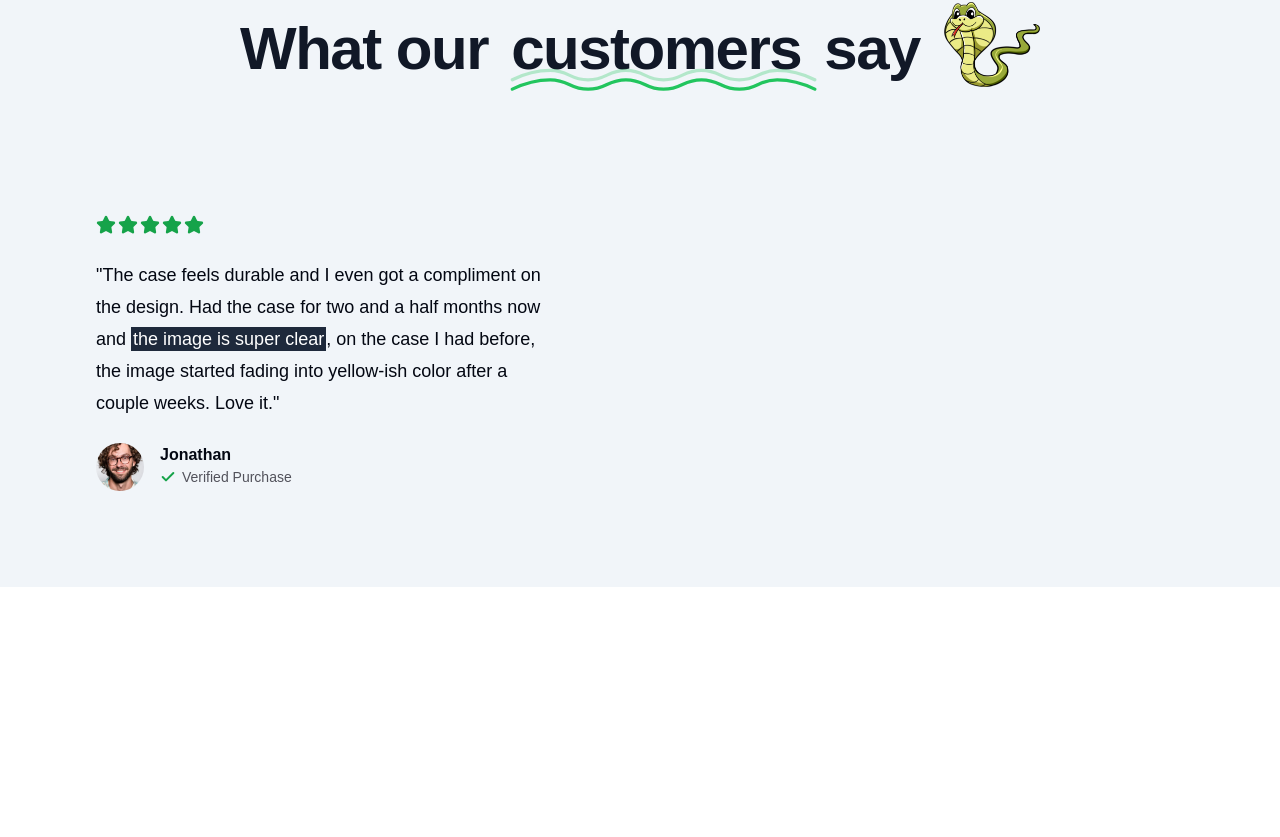
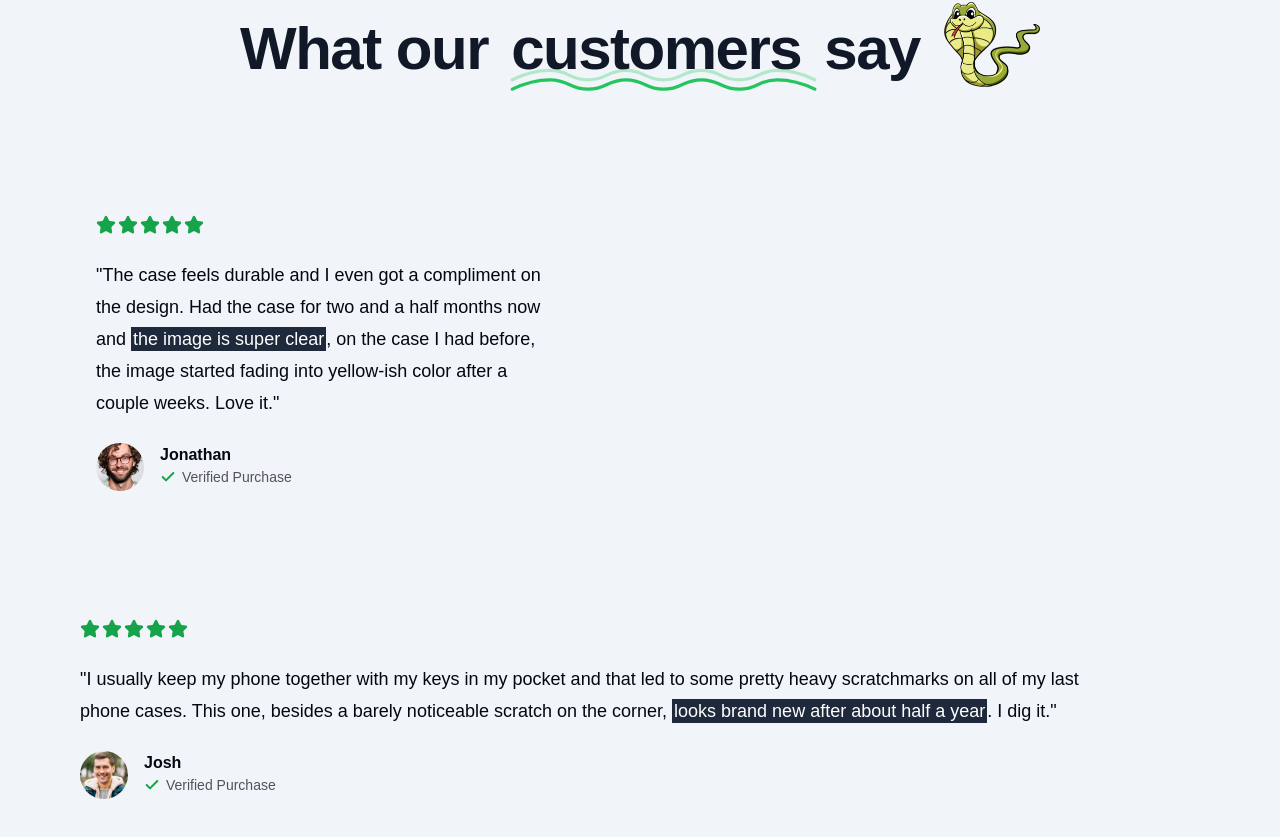
Before and after one commit to Bilshansakib/mobilecase-pro, a Next.js app: page / in a window 1280 px wide. Shown: the part 1089-1926 px from the top of the page. Before the commit the page ends 1676 px from the top, so only its background shows below. Built offline with nearby package versions, Linux system fonts and the light colour scheme; no server answers.

Commit message:
Update: second costomer review

```diff
--- a/src/app/page.tsx
+++ b/src/app/page.tsx
@@ -153,7 +153,41 @@
           </div>
 
           {/* second user review */}
-
+          <div className='flex flex-auto flex-col gap-4 lg:pr-8 xl:pr-20'>
+              <div className='flex gap-0.5 mb-2'>
+                <Star className='h-5 w-5 text-green-600 fill-green-600' />
+                <Star className='h-5 w-5 text-green-600 fill-green-600' />
+                <Star className='h-5 w-5 text-green-600 fill-green-600' />
+                <Star className='h-5 w-5 text-green-600 fill-green-600' />
+                <Star className='h-5 w-5 text-green-600 fill-green-600' />
+              </div>
+              <div className='text-lg leading-8'>
+                <p>
+                  "I usually keep my phone together with my keys in my pocket
+                  and that led to some pretty heavy scratchmarks on all of my
+                  last phone cases. This one, besides a barely noticeable
+                  scratch on the corner,{' '}
+                  <span className='p-0.5 bg-slate-800 text-white'>
+                    looks brand new after about half a year
+                  </span>
+                  . I dig it."
+                </p>
+              </div>
+              <div className='flex gap-4 mt-2'>
+                <img
+                  className='rounded-full h-12 w-12 object-cover'
+                  src='/users/user-4.jpg'
+                  alt='user'
+                />
+                <div className='flex flex-col'>
+                  <p className='font-semibold'>Josh</p>
+                  <div className='flex gap-1.5 items-center text-zinc-600'>
+                    <Check className='h-4 w-4 stroke-[3px] text-green-600' />
+                    <p className='text-sm'>Verified Purchase</p>
+                  </div>
+                </div>
+              </div>
+            </div>
 
 
         </MaxWithWrapper>
```
